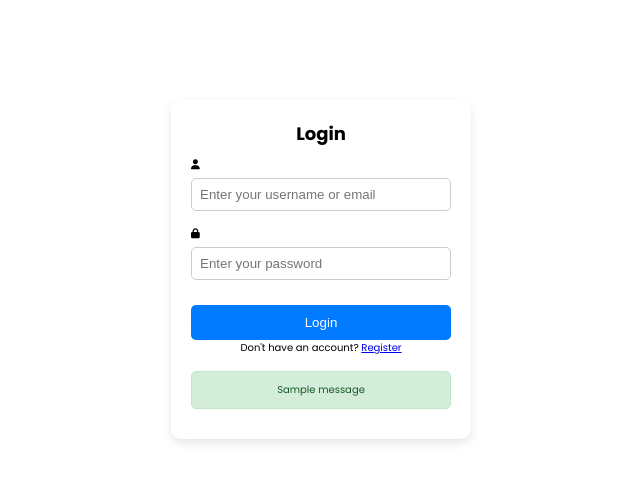
After one commit to vsk612203095/Foodies-Paradise, a Python web app: template templates/login.html in a window 1280 px wide. The commit adds this page. Shown: the top 482 px of the page, without its empty margins (319-959 px from the left). Run offline with Jinja, Linux system fonts and the light colour scheme; the template is opened without the code that fills it, so the values that code supplies are empty; one stand-in notice (Sample message) is shown.

Commit message:
login  and register

```diff
--- a/templates/index.html
+++ b/templates/index.html
@@ -49,7 +49,7 @@
         <div class="category-container container">
             {% for category in categories %}
             <div class="food-box">
-                <a href="{{ url_for('category_page',  category_id=category.category_id) }}" class="category-link">
+                <a href="{{ url_for('home',  category_id=category.category_id) }}" class="category-link">
 
                     <h3>{{ category.name }}</h3>
                 </a>
--- /dev/null
+++ b/templates/login.html
@@ -0,0 +1,44 @@
+<!DOCTYPE html>
+<html lang="en">
+<head>
+    <meta charset="UTF-8">
+    <title>Login</title>
+    <link rel="stylesheet" href="{{ url_for('static', filename='css/style.css') }}">
+    <link rel="stylesheet" href="https://cdnjs.cloudflare.com/ajax/libs/font-awesome/6.5.2/css/all.min.css" integrity="sha512-SnH5WK+bZxgPHs44uWIX+LLJAJ9/2PkPKZ5QiAj6Ta86w+fsb2TkcmfRyVX3pBnMFcV7oQPJkl9QevSCWr3W6A==" crossorigin="anonymous" referrerpolicy="no-referrer" />
+</head>
+<body>
+    <div class="login-container container">
+        <h2>Login</h2>
+
+        <!-- Login Form -->
+        <form action="{{ url_for('login') }}" method="POST">
+            <div class="input-group">
+                <label for="identifier"><i class="fas fa-user"></i> </label>
+                <input type="text" id="identifier" name="identifier" placeholder="Enter your username or email" required>
+            </div>
+
+            <div class="input-group">
+                <label for="password"><i class="fas fa-lock"></i></label>
+                <input type="password" id="password" name="password" placeholder="Enter your password" required>
+            </div>
+
+            <button type="submit" class="login-btn">Login</button>
+        </form>
+
+        <p>Don't have an account? <a href="{{ url_for('register') }}">Register</a></p>
+
+        <!-- Flash Messages for Success/Error -->
+        {% with messages = get_flashed_messages(with_categories=true) %}
+            {% if messages %}
+                <div class="flash-messages">
+                    {% for category, message in messages %}
+                        <div class="flash-message {{ category }}">
+                            {{ message }}
+                        </div>
+                    {% endfor %}
+                </div>
+            {% endif %}
+        {% endwith %}
+    </div>
+</body>
+</html>
```
Also changed, not shown: templates/register.html (added, +25 -0 lines).
